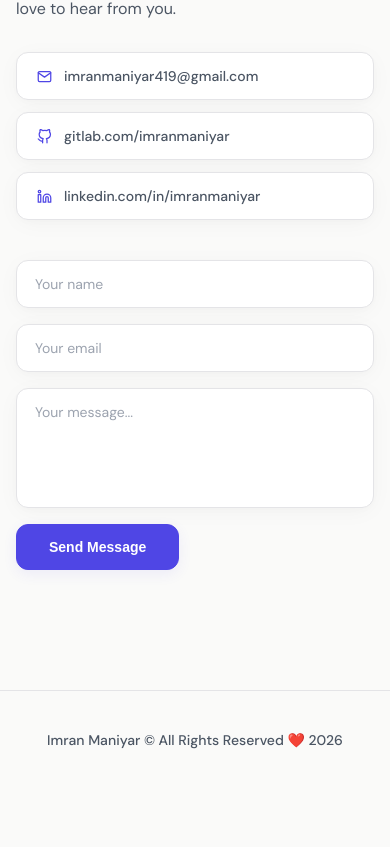
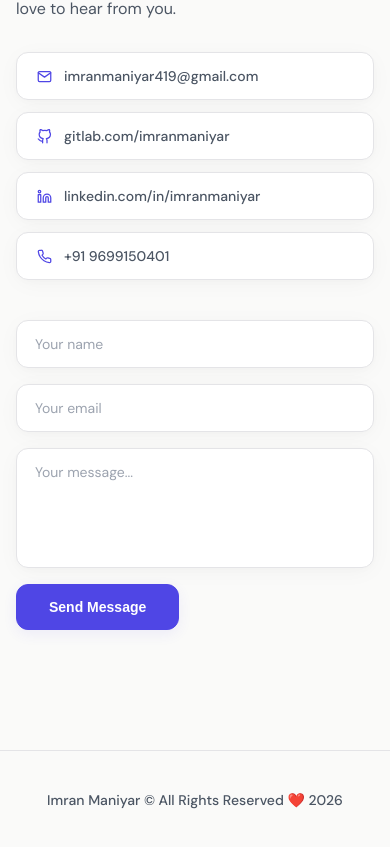
Before and after one commit to Imran4819/my_portfolio, a React (Vite) app: page / in a window 390 px wide. Shown: the part 5865-6712 px from the top of the page. Before the commit the page ends 6654 px from the top, so only its background shows below. Built offline with nearby package versions, Linux system fonts and the light colour scheme.

Commit message:
mobile number

```diff
--- a/src/components/Contact.jsx
+++ b/src/components/Contact.jsx
@@ -1,12 +1,13 @@
 import { useState } from 'react';
 import { motion } from 'framer-motion';
-import { FiMail, FiGithub, FiLinkedin } from 'react-icons/fi';
+import { FiMail, FiGithub, FiLinkedin, FiPhone } from 'react-icons/fi';
 import './Contact.css';
 
 const contactLinks = [
   { icon: <FiMail size={15} />, label: 'imranmaniyar419@gmail.com', href: 'mailto:imranmaniyar419@gmail.com' },
   { icon: <FiGithub size={15} />, label: 'gitlab.com/imranmaniyar', href: 'https://github.com/Imran4819' },
   { icon: <FiLinkedin size={15} />, label: 'linkedin.com/in/imranmaniyar', href: 'https://www.linkedin.com/in/imran-maniyar-7b6862321 ' },
+  { icon: <FiPhone size={15} />, label: '+91 9699150401', href: 'tel:+919699150401' },
 ];
 
 function Contact() {
```
